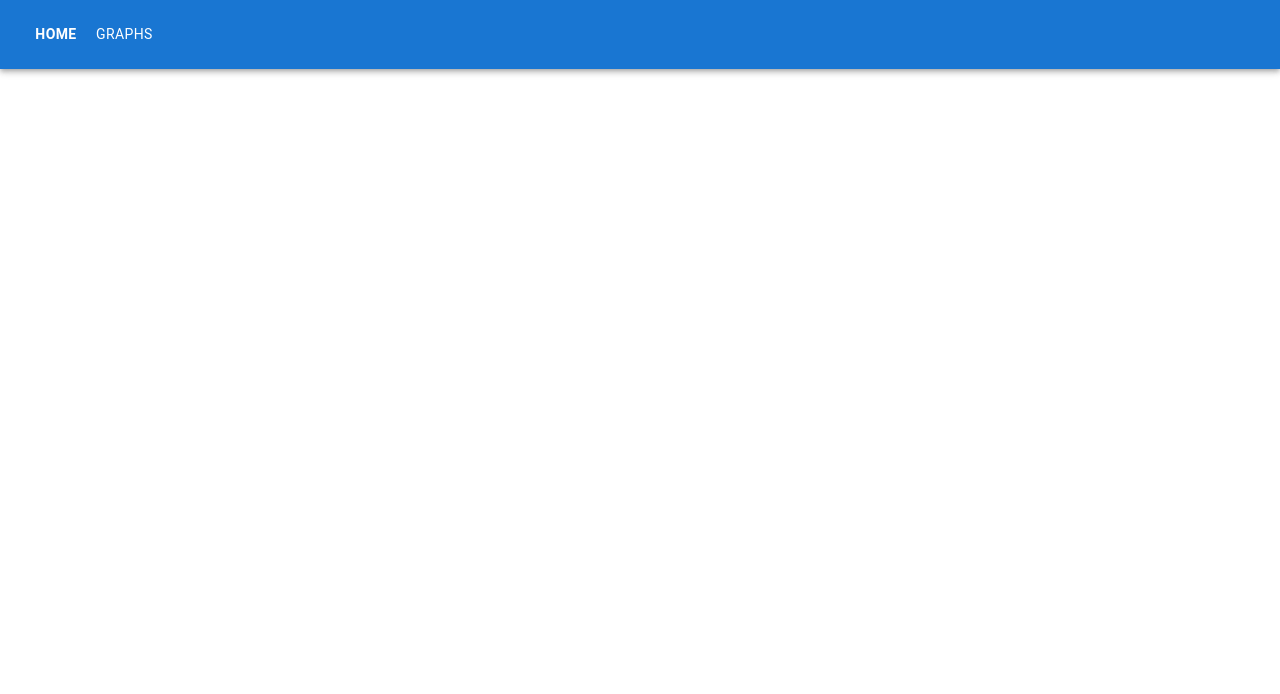
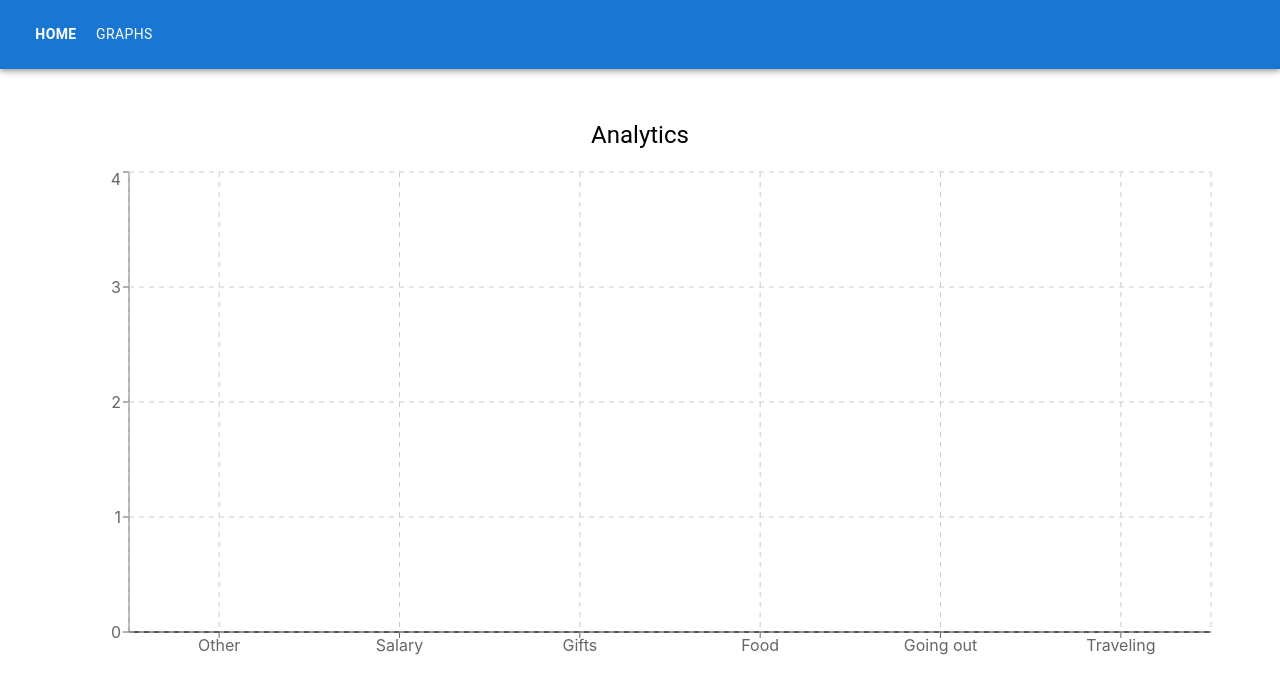
Before and after one commit to datasapiens/expense-app, a React (Create React App) app: page /expense-app/graphs in a window 1280 px wide. Before the commit this address had no page. Shown: the top 694 px of the page. Built offline with nearby package versions, Linux system fonts and the light colour scheme.

Commit message:
deploy at gh

```diff
--- a/src/App.tsx
+++ b/src/App.tsx
@@ -1,5 +1,5 @@
 import React from 'react';
-import { Routes, Route } from 'react-router-dom';
+import { Routes, Route,  Navigate } from 'react-router-dom';
 import { Container } from '@mui/material';
 import Dashboard from './components/Dashboard';
 import Graphs from './components/Graphs';
@@ -11,8 +11,8 @@ const App = () => {
       <Header />
       <Container maxWidth='lg' sx={{ padding: '50px 20px' }}>
         <Routes>
-          <Route path='/' element={<Dashboard />} />
-          <Route path='graphs' element={<Graphs />} />
+          <Route path='/expense-app/' element={<Dashboard />} />
+          <Route path='/expense-app/graphs' element={<Graphs />} />
         </Routes>
       </Container>
     </>
--- a/src/components/Header.tsx
+++ b/src/components/Header.tsx
@@ -6,12 +6,12 @@ const pages = [
   {
     id: 0,
     label: 'Home',
-    path: '/',
+    path: '/expense-app/',
   },
   {
     id: 1,
     label: 'Graphs',
-    path: '/graphs',
+    path: '/expense-app/graphs',
   },
 ];
 
```
Also changed, not shown: package.json (+7 -3 lines), 2 other files (tests, documents, lock files or other folders).
